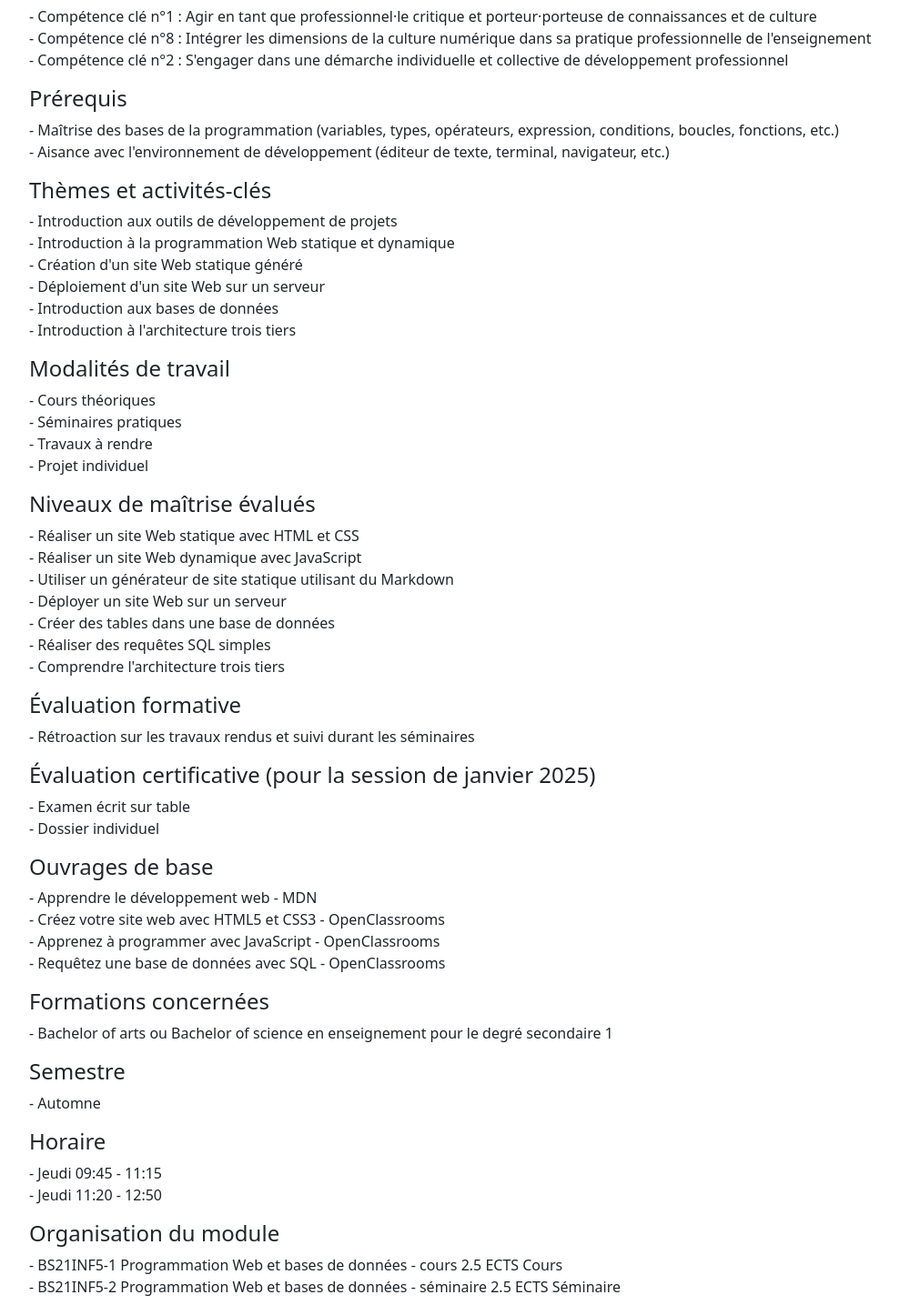
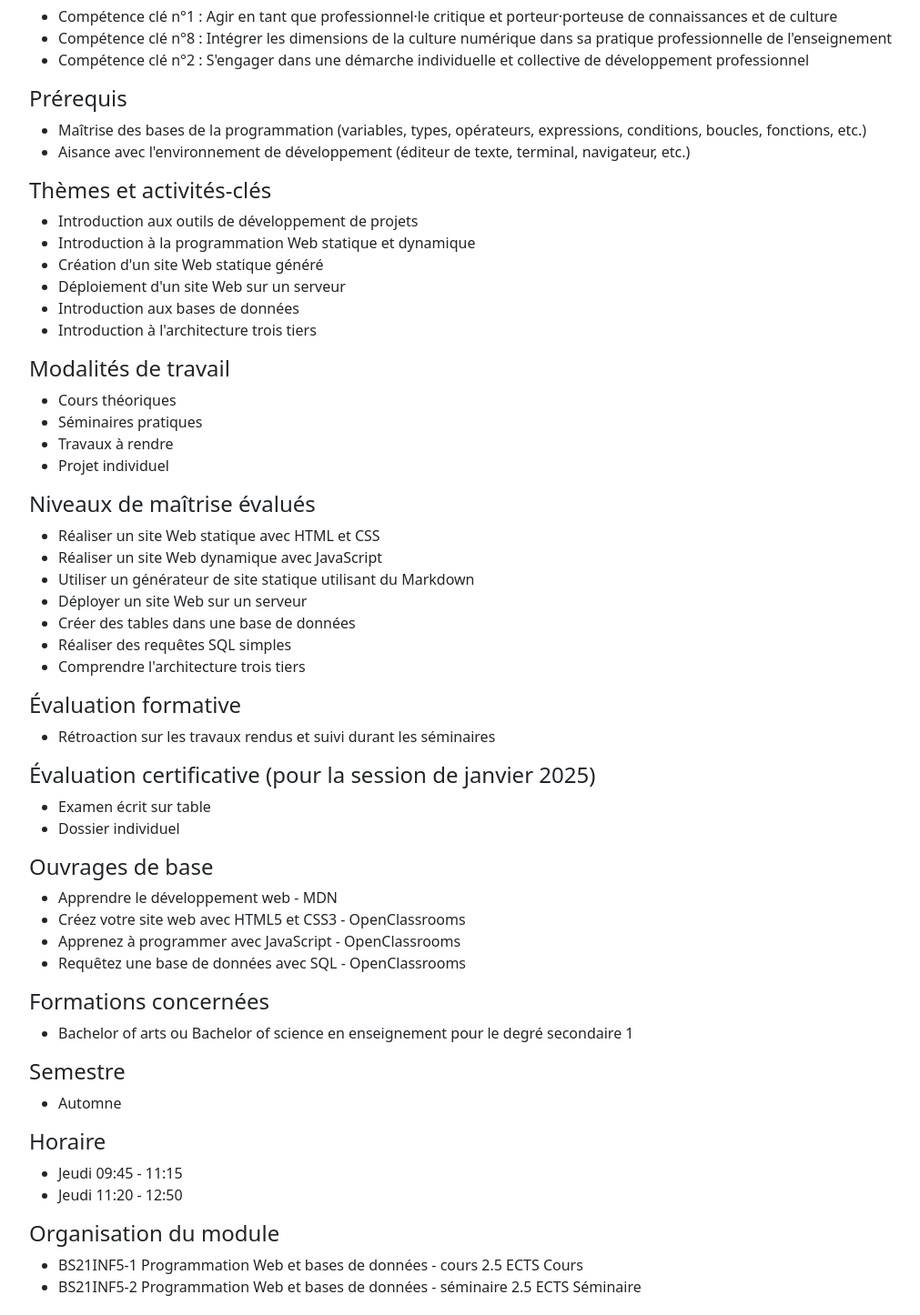
Before and after one commit to hepl-bs21inf5/sem07-project-julienflucky, a Vue app: page /description in a window 1280 px wide. Shown: the part 223-1669 px from the top of the page at 91% size, without its empty margins (50-1061 px from the left). Built offline with nearby package versions, Linux system fonts and the light colour scheme.

Commit message:
deployemntn

```diff
--- a/src/components/QuestionRadio.vue
+++ b/src/components/QuestionRadio.vue
@@ -14,17 +14,21 @@ const props = defineProps({
   },
 })
 
+// Calcule le texte de la réponse sélectionnée en le cherchant dans les options ou en utilisant directement la valeur de la réponse.
+
 const value = ref<string | null>(null)
 const answerText = computed<string>(
   () => props.options.find((option) => option.value === props.answer)?.text ?? props.answer,
 )
-//Mélange les options
+// Initialise les options en les mélangeant aléatoirement pour l'affichage.
+
 const shuffledOptions = ref<Array<{ value: string; text: string }>>([])
 
 function initializeShuffledOptions(): void {
   shuffledOptions.value = props.options.slice().sort(() => Math.random() - 0.5)
 }
 initializeShuffledOptions()
+// On utilise 0.5 car c'est le point médian entre 0 et 1, ce qui donne autant de chances d'obtenir une valeur positive ou négative pour un mélange équilibré.
 
 //watch permet d'exécuter une fonction à chaque fois que value change//
 //Si la valeur devient null, l'état devient Empty. Sinon, l'état devient Fill.//
--- a/src/views/DescriptionView.vue
+++ b/src/views/DescriptionView.vue
@@ -7,95 +7,106 @@
       PostgreSQL.
     </p>
     <h4>Compétences travaillées</h4>
-    <p>
-      - Compétence clé n°1 : Agir en tant que professionnel·le critique et porteur·porteuse de
-      connaissances et de culture
-      <br />
-      - Compétence clé n°8 : Intégrer les dimensions de la culture numérique dans sa pratique
-      professionnelle de l'enseignement
-      <br />
-      - Compétence clé n°2 : S'engager dans une démarche individuelle et collective de développement
-      professionnel <br />
-    </p>
+    <ul>
+      <li>
+        Compétence clé n°1 : Agir en tant que professionnel·le critique et porteur·porteuse de
+        connaissances et de culture
+      </li>
+      <li>
+        Compétence clé n°8 : Intégrer les dimensions de la culture numérique dans sa pratique
+        professionnelle de l'enseignement
+      </li>
+      <li>
+        Compétence clé n°2 : S'engager dans une démarche individuelle et collective de développement
+        professionnel
+      </li>
+    </ul>
 
     <h4>Prérequis</h4>
-    <p>
-      - Maîtrise des bases de la programmation (variables, types, opérateurs, expression,
-      conditions, boucles, fonctions, etc.) <br />
-      - Aisance avec l'environnement de développement (éditeur de texte, terminal, navigateur, etc.)
-      <br />
-    </p>
+    <ul>
+      <li>
+        Maîtrise des bases de la programmation (variables, types, opérateurs, expressions,
+        conditions, boucles, fonctions, etc.)
+      </li>
+      <li>
+        Aisance avec l'environnement de développement (éditeur de texte, terminal, navigateur, etc.)
+      </li>
+    </ul>
 
     <h4>Thèmes et activités-clés</h4>
-    <p>
-      - Introduction aux outils de développement de projets<br />
-      - Introduction à la programmation Web statique et dynamique<br />
-      - Création d'un site Web statique généré<br />
-      - Déploiement d'un site Web sur un serveur<br />
-      - Introduction aux bases de données<br />
-      - Introduction à l'architecture trois tiers
-    </p>
+    <ul>
+      <li>Introduction aux outils de développement de projets</li>
+      <li>Introduction à la programmation Web statique et dynamique</li>
+      <li>Création d'un site Web statique généré</li>
+      <li>Déploiement d'un site Web sur un serveur</li>
+      <li>Introduction aux bases de données</li>
+      <li>Introduction à l'architecture trois tiers</li>
+    </ul>
 
     <h4>Modalités de travail</h4>
-    <p>
-      - Cours théoriques<br />
-      - Séminaires pratiques<br />
-      - Travaux à rendre<br />
-      - Projet individuel
-    </p>
+    <ul>
+      <li>Cours théoriques</li>
+      <li>Séminaires pratiques</li>
+      <li>Travaux à rendre</li>
+      <li>Projet individuel</li>
+    </ul>
 
     <h4>Niveaux de maîtrise évalués</h4>
-    <p>
-      - Réaliser un site Web statique avec HTML et CSS<br />
-      - Réaliser un site Web dynamique avec JavaScript<br />
-      - Utiliser un générateur de site statique utilisant du Markdown<br />
-      - Déployer un site Web sur un serveur<br />
-      - Créer des tables dans une base de données<br />
-      - Réaliser des requêtes SQL simples<br />
-      - Comprendre l'architecture trois tiers
-    </p>
+    <ul>
+      <li>Réaliser un site Web statique avec HTML et CSS</li>
+      <li>Réaliser un site Web dynamique avec JavaScript</li>
+      <li>Utiliser un générateur de site statique utilisant du Markdown</li>
+      <li>Déployer un site Web sur un serveur</li>
+      <li>Créer des tables dans une base de données</li>
+      <li>Réaliser des requêtes SQL simples</li>
+      <li>Comprendre l'architecture trois tiers</li>
+    </ul>
 
     <h4>Évaluation formative</h4>
-    <p>- Rétroaction sur les travaux rendus et suivi durant les séminaires</p>
+    <ul>
+      <li>Rétroaction sur les travaux rendus et suivi durant les séminaires</li>
+    </ul>
 
     <h4>Évaluation certificative (pour la session de janvier 2025)</h4>
-    <p>
-      - Examen écrit sur table<br />
-      - Dossier individuel
-    </p>
+    <ul>
+      <li>Examen écrit sur table</li>
+      <li>Dossier individuel</li>
+    </ul>
 
     <h4>Ouvrages de base</h4>
-    <p>
-      - Apprendre le développement web - MDN<br />
-      - Créez votre site web avec HTML5 et CSS3 - OpenClassrooms<br />
-      - Apprenez à programmer avec JavaScript - OpenClassrooms<br />
-      - Requêtez une base de données avec SQL - OpenClassrooms
-    </p>
+    <ul>
+      <li>Apprendre le développement web - MDN</li>
+      <li>Créez votre site web avec HTML5 et CSS3 - OpenClassrooms</li>
+      <li>Apprenez à programmer avec JavaScript - OpenClassrooms</li>
+      <li>Requêtez une base de données avec SQL - OpenClassrooms</li>
+    </ul>
 
     <h4>Formations concernées</h4>
-    <p>- Bachelor of arts ou Bachelor of science en enseignement pour le degré secondaire 1</p>
+    <ul>
+      <li>Bachelor of arts ou Bachelor of science en enseignement pour le degré secondaire 1</li>
+    </ul>
 
     <h4>Semestre</h4>
-    <p>- Automne</p>
+    <ul>
+      <li>Automne</li>
+    </ul>
 
     <h4>Horaire</h4>
-    <p>
-      - Jeudi 09:45 - 11:15<br />
-      - Jeudi 11:20 - 12:50<br />
-    </p>
+    <ul>
+      <li>Jeudi 09:45 - 11:15</li>
+      <li>Jeudi 11:20 - 12:50</li>
+    </ul>
 
     <h4>Organisation du module</h4>
-    <p>
-      - BS21INF5-1 Programmation Web et bases de données - cours 2.5 ECTS Cours<br />
-      - BS21INF5-2 Programmation Web et bases de données - séminaire 2.5 ECTS Séminaire
-    </p>
+    <ul>
+      <li>BS21INF5-1 Programmation Web et bases de données - cours 2.5 ECTS Cours</li>
+      <li>BS21INF5-2 Programmation Web et bases de données - séminaire 2.5 ECTS Séminaire</li>
+    </ul>
 
     <h4>Responsable du module</h4>
-    <p>
-      - Tang David<br />
-      - <a href="mailto:david.tang@hepl.ch">david.tang@hepl.ch</a><br />
-      - Wang Patrick, UER MI<br />
-      - <a href="mailto:patrick.wang@hepl.ch">patrick.wang@hepl.ch</a>
-    </p>
+    <ul>
+      <li>Tang David - <a href="mailto:david.tang@hepl.ch">david.tang@hepl.ch</a></li>
+      <li>Wang Patrick, UER MI - <a href="mailto:patrick.wang@hepl.ch">patrick.wang@hepl.ch</a></li>
+    </ul>
   </div>
 </template>
--- a/vite.config.ts
+++ b/vite.config.ts
@@ -6,6 +6,7 @@ import vueDevTools from 'vite-plugin-vue-devtools'
 
 // https://vite.dev/config/
 export default defineConfig({
+  base: "/sem07-projet-julienflucky/",
   plugins: [
     vue(),
     vueDevTools(),
```
Also changed, not shown: src/components/QuizTrivia.vue (+5 -2 lines), 1 other file (tests, documents, lock files or other folders).
